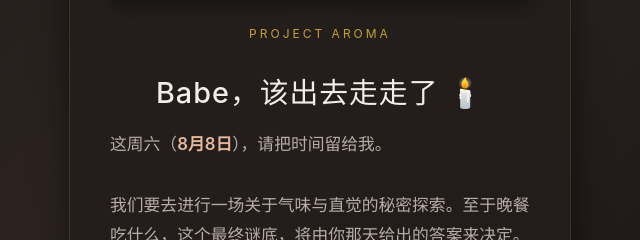
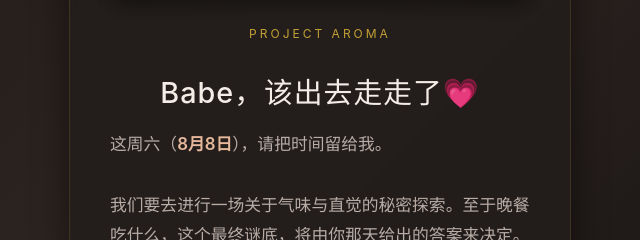
Before and after one commit to shivapreserver/for-zxy, a plain HTML site: page index.html in a window 1280 px wide. Shown: the part 416-656 px from the top of the page, 320-960 px from the left. Drawn offline with Linux system fonts and the light colour scheme.

Commit message:
index.html

```diff
--- a/index.html
+++ b/index.html
@@ -149,7 +149,7 @@
         <div class="photo-area"></div>
 
         <span class="tag">PROJECT AROMA</span>
-        <h1 id="title">Babe，该出去走走了 🕯️</h1>
+        <h1 id="title">Babe，该出去走走了💗</h1>
         <p id="desc">
             这周六（<span class="highlight">8月8日</span>），请把时间留给我。
             <br><br>
```
